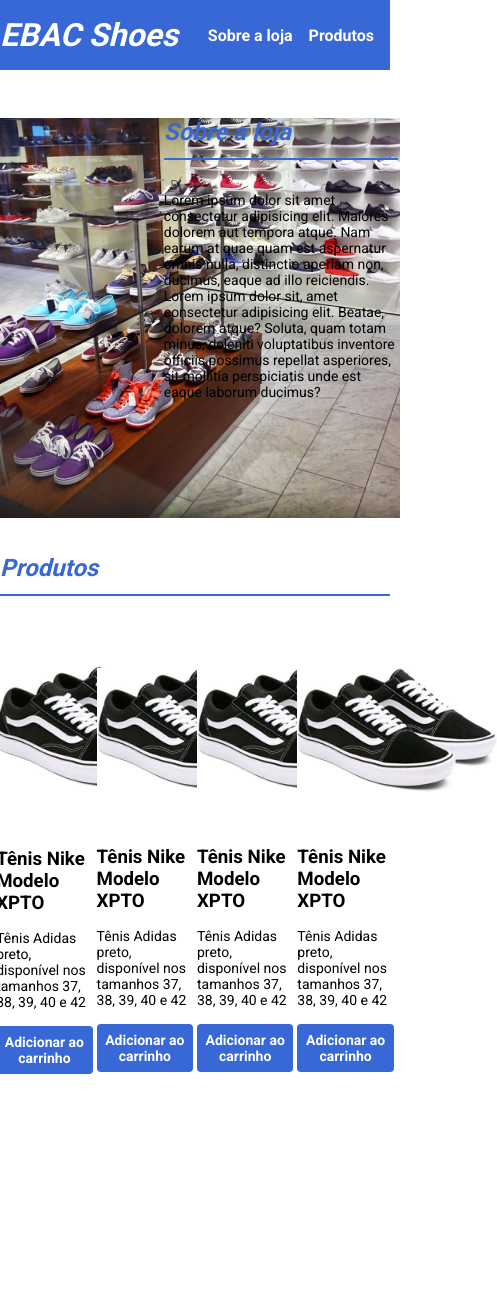
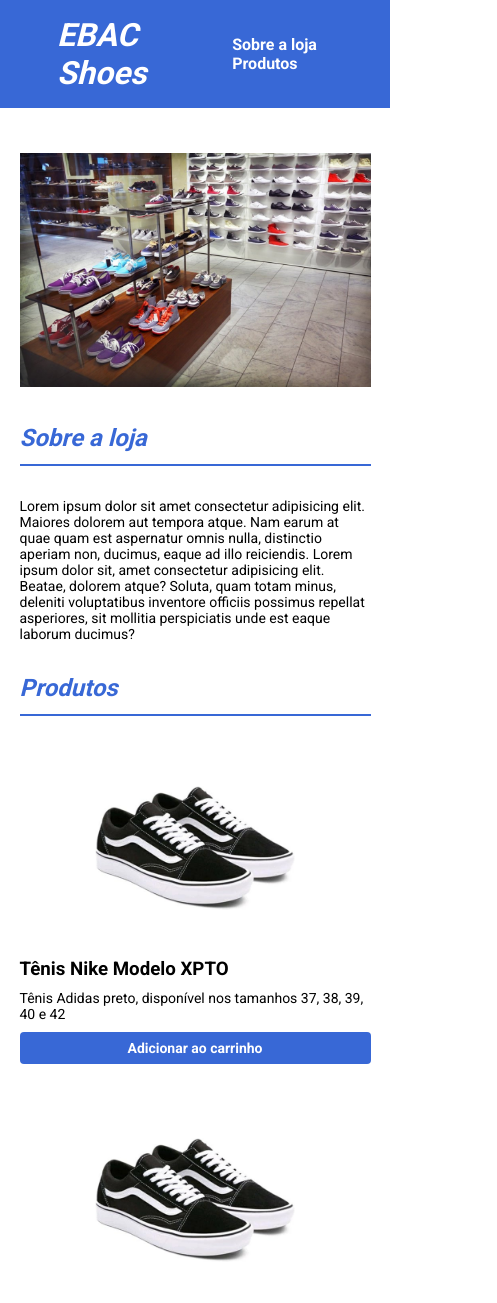
Before and after one commit to PhilipeF/ebac-shoes, a plain HTML site: page index.html in a window 390 px wide. Shown: the top 1303 px of the page, 497 px wide, since content can reach past the window. Before the commit the page ends 1122 px from the top, so only its background shows below. Drawn offline with Linux system fonts and the light colour scheme.

Commit message:
Feat: Responsividade do mobile ok

```diff
--- a/index.html
+++ b/index.html
@@ -19,7 +19,7 @@
             <h1>
                 EBAC Shoes
             </h1>
-            <div>
+            <div class="links">
                 <ul>
                     <li>
                         <a href="#">Sobre a loja</a>
@@ -64,21 +64,27 @@
             </article>
 
             <article>
-                <img src="./img/shoes.jpg" alt="imagem tenis">
+                <div>
+                    <img src="./img/shoes.jpg" alt="imagem tenis">
+                </div>
                 <h3>Tênis Nike Modelo XPTO</h3>
                 <span>Tênis Adidas preto, disponível nos tamanhos 37, 38, 39, 40 e 42</span>
                 <button type="button"> Adicionar ao carrinho</button>
             </article>
 
             <article>
-                <img src="./img/shoes.jpg" alt="imagem tenis">
+                <div>
+                    <img src="./img/shoes.jpg" alt="imagem tenis">
+                </div>
                 <h3>Tênis Nike Modelo XPTO</h3>
                 <span>Tênis Adidas preto, disponível nos tamanhos 37, 38, 39, 40 e 42</span>
                 <button type="button"> Adicionar ao carrinho</button>
             </article>
 
             <article>
-                <img src="./img/shoes.jpg" alt="imagem tenis">
+                <div>
+                    <img src="./img/shoes.jpg" alt="imagem tenis">
+                </div>
                 <h3>Tênis Nike Modelo XPTO</h3>
                 <span>Tênis Adidas preto, disponível nos tamanhos 37, 38, 39, 40 e 42</span>
                 <button type="button"> Adicionar ao carrinho</button>
--- a/style.css
+++ b/style.css
@@ -81,9 +81,13 @@ main p {
 .produtos article {
     display: flex;
     flex-direction: column;
-    gap: 1em;
+    gap: 10px;
 }
 
+article div {
+    justify-content: center;
+    display: flex;
+}
 
 article img {
     width: 200px;
@@ -105,3 +109,57 @@ article button {
     font-weight: bold;
     width: 100%;
 }
+
+@media screen and (max-width: 767px) {
+    .container {
+        max-width: 90%;
+    }
+
+    header {
+        margin-bottom: 12px;
+    }
+
+    header h1 {
+        max-width: 100px;
+    }
+
+    header .links {
+        display: block;
+    }
+
+    header div ul {
+        display: block;
+    }
+
+    header .container {
+        justify-content: space-around;
+    }
+
+    main .sobre {
+        display: block;
+    }
+
+    main img {
+        max-width: 100%;
+        height: 300px;
+        object-fit: contain;
+    }
+
+    .produtos {
+        display: flex;
+        flex-direction: column;
+    }
+
+    article div {
+        display: flex;
+        justify-content: center;
+    }
+    article img {
+        object-fit: contain;
+        height: 200px;
+    }
+
+    article button {
+        margin-bottom: 36px;
+    }
+}
```
